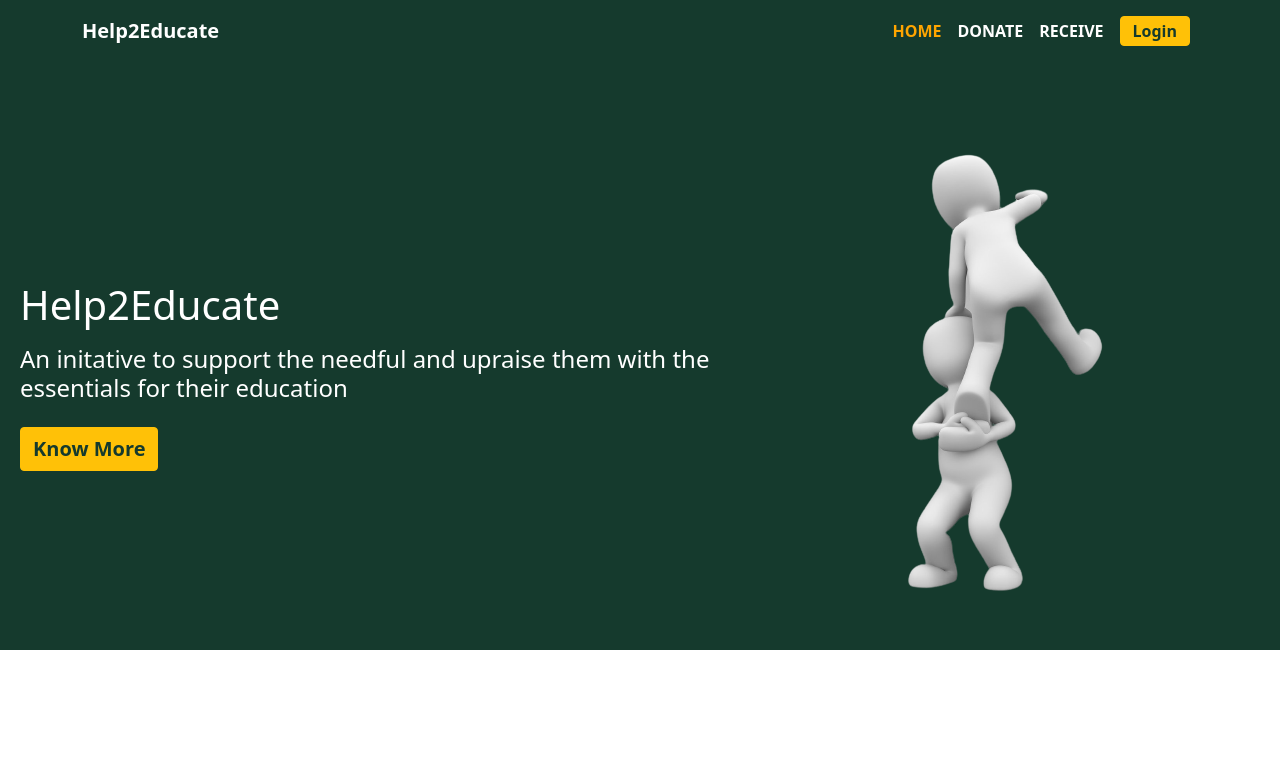
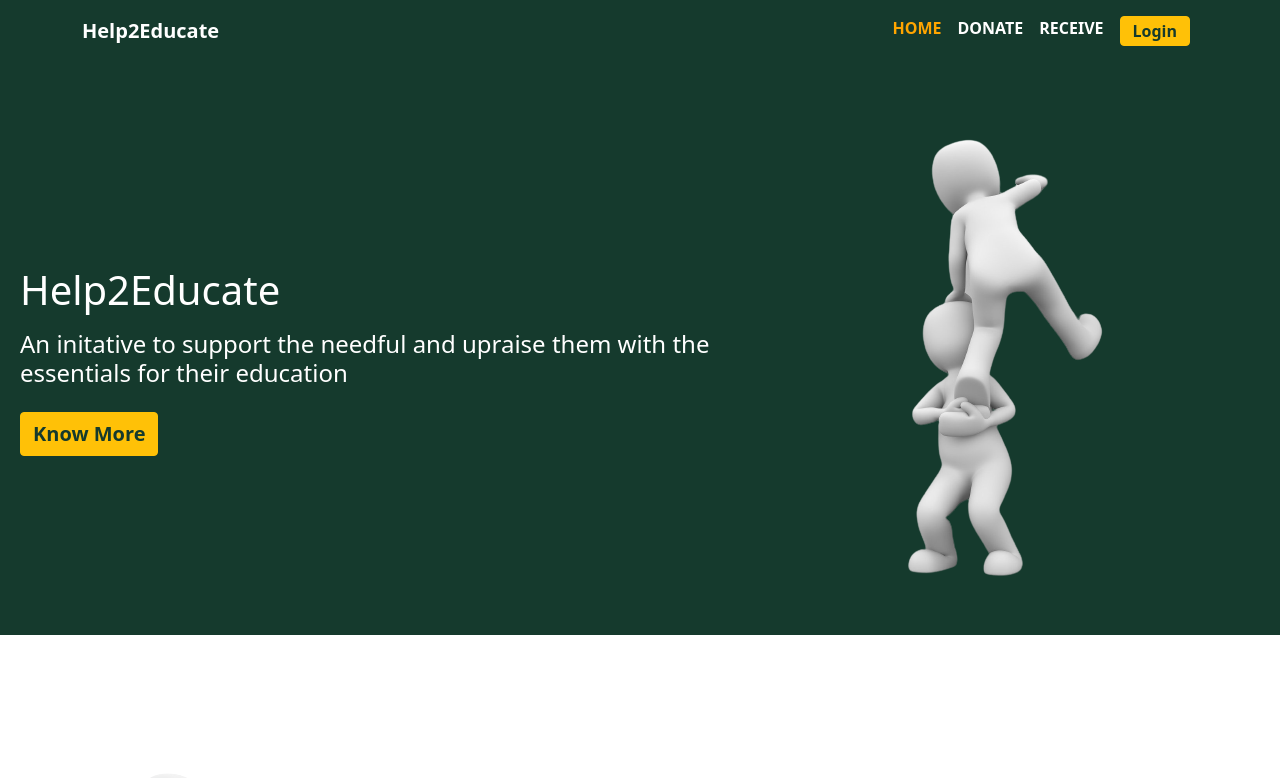
Before and after one commit to tharun0120/Help2Educate, a React (Create React App) app in the folder client/: page / in a window 1280 px wide. Shown: the top 778 px of the page. Built offline with nearby package versions, Linux system fonts and the light colour scheme.

Commit message:
minor fixes

```diff
--- a/client/src/components/NavBar.jsx
+++ b/client/src/components/NavBar.jsx
@@ -123,7 +123,7 @@ function NavBar(props) {
   return (
     <Container
       fluid="full"
-      style={{ backgroundColor: "#153A2D", paddingBottom: "40px" }}>
+      style={{ backgroundColor: "#153A2D", paddingBottom: "25px" }}>
       <Container fluid="xxl">
         <Navbar
           expand="lg"
@@ -141,7 +141,9 @@ function NavBar(props) {
               className="justify-content-end">
               <Nav
                 className="ml-auto"
-                style={{ display: "flex", alignItems: "center" }}>
+                style={{
+                  display: "flex",
+                }}>
                 <Nav.Link
                   href=""
                   style={{
```
